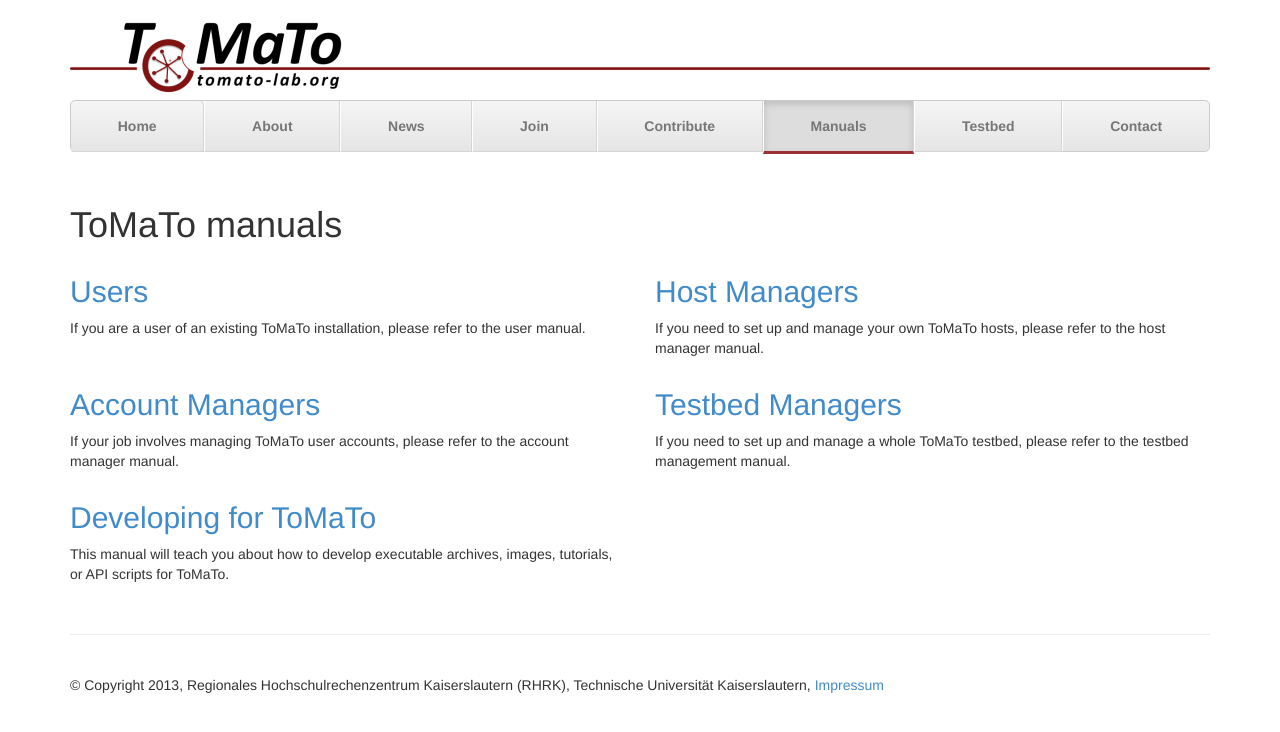
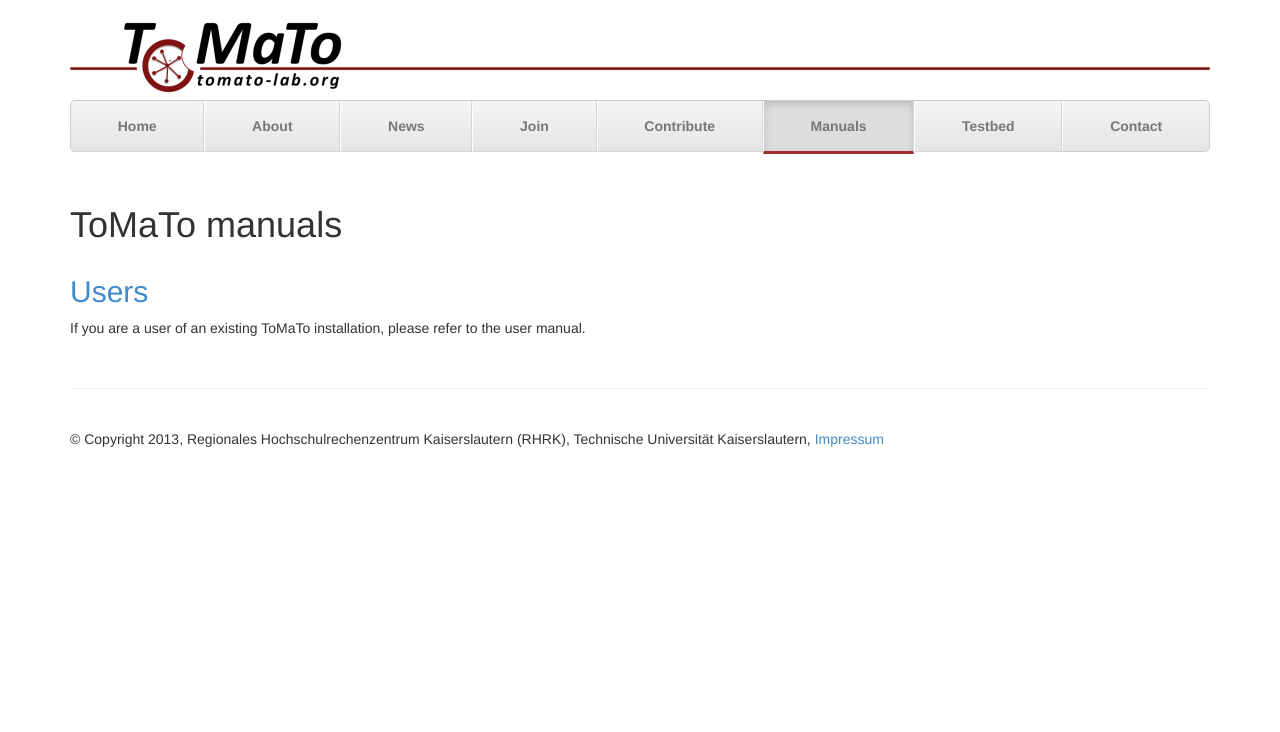
Before and after one commit to GLab/glab.github.io, a Jekyll site: the page built from manuals.md, in a window 1280 px wide. Shown: the top 732 px of the page. Built offline with Jekyll 4.4.1, drawn with Linux system fonts in a browser that asks for light colours.

Commit message:
Commented out manuals without text

```diff
--- a/manuals.md
+++ b/manuals.md
@@ -16,7 +16,7 @@ If you are a user of an existing ToMaTo installation, please refer to the user m
 
 </div>
 
-<div class="col-xs-12 col-md-6" markdown="1">
+<!--<div class="col-xs-12 col-md-6" markdown="1">
 
 ## [Host Managers](hostmanager)
 
@@ -46,6 +46,6 @@ If you need to set up and manage a whole ToMaTo testbed, please refer to the tes
 
 This manual will teach you about how to develop executable archives, images, tutorials, or API scripts for ToMaTo.
 
-</div>
+</div>-->
 
 </div>
```
